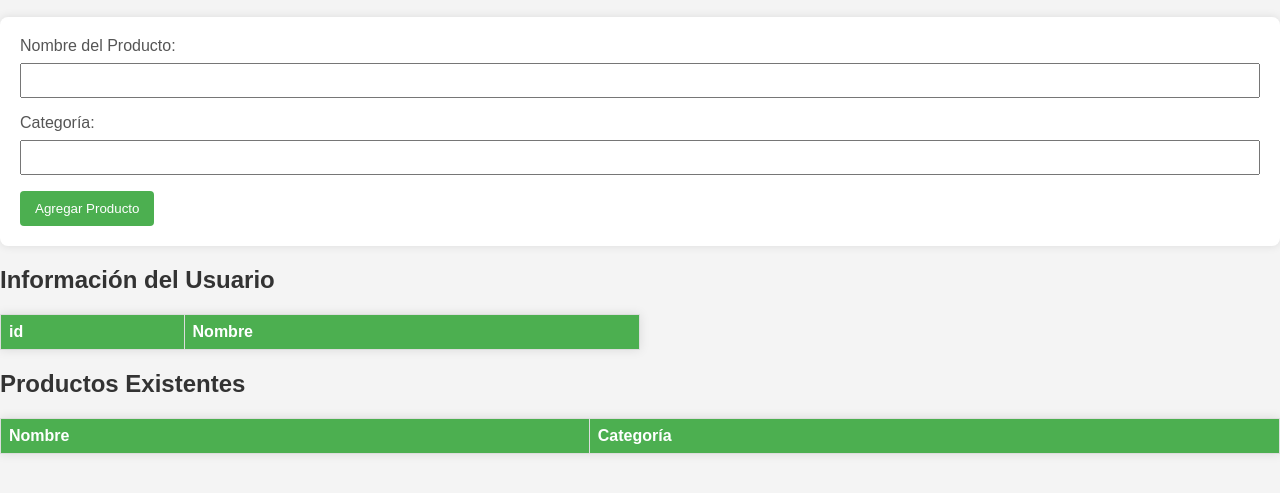
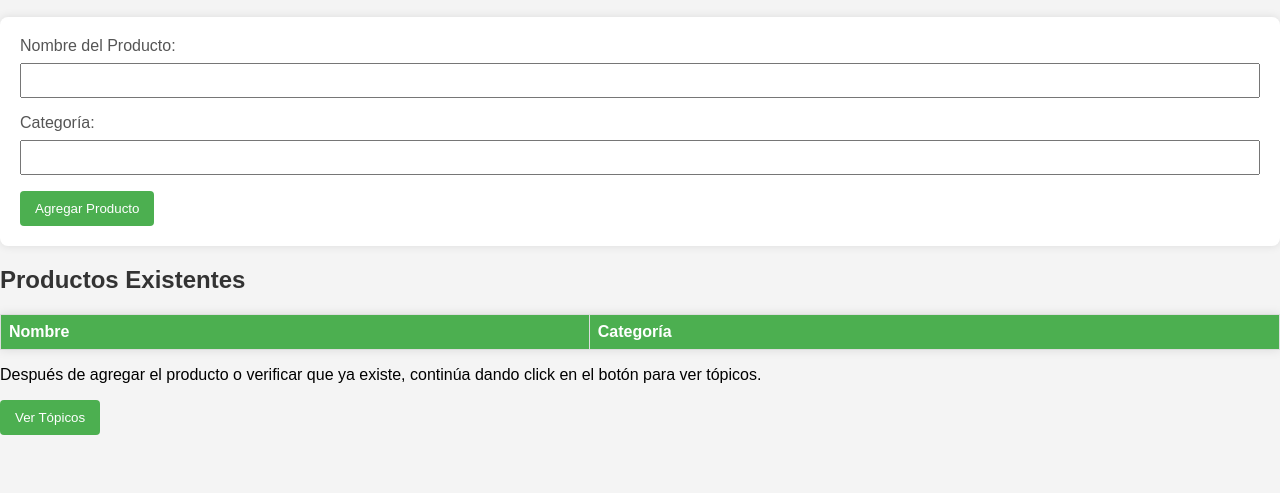
Before and after one commit to srestre84/tienda_tecno, a plain HTML site: page products.html in a window 1280 px wide. Shown: the part 51-544 px from the top of the page. Drawn offline with Linux system fonts and the light colour scheme; no server answers.

Commit message:
Update products.html

```diff
--- a/products.html
+++ b/products.html
@@ -32,10 +32,17 @@
             padding: 8px;
             text-align: left;
         }
+
+        /* Estilos para el contenedor principal */
+        #contenedor-principal {
+            margin-top: 20px;
+        }
     </style>
 </head>
 
 <body>
+
+    <div id="contenedor-principal">
 
         <!-- Contenedor para agregar un nuevo producto -->
         <div>
@@ -51,20 +58,6 @@
             </form>
         </div>
 
-    <!-- Contenedor para mostrar información del usuario -->
-    <div>
-        <h2>Información del Usuario</h2>
-        <table id="tabla-info-usuario">
-            <thead>
-                <tr>
-                    <th>id</th>
-                    <th>Nombre</th>
-                </tr>
-            </thead>
-            <tbody id="info-usuario-container"></tbody>
-        </table>
-    </div>
-
         <!-- Contenedor para mostrar productos existentes en una tabla -->
         <div>
             <h2>Productos Existentes</h2>
@@ -77,6 +70,14 @@
                 </thead>
                 <tbody id="productos-container"></tbody>
             </table>
+        </div>
+
+        <!-- Mensaje y botón para ver tópicos -->
+        <div>
+            <p>Después de agregar el producto o verificar que ya existe, continúa dando click en el botón para ver tópicos.</p>
+            <button id="ver-topicos" onclick="verTopicos()">Ver Tópicos</button>
+        </div>
+
     </div>
 
     <script>
@@ -111,8 +112,6 @@
             }
         }
 
-
-
         async function agregarProducto(event) {
             event.preventDefault();
 
@@ -129,13 +128,15 @@
             }
         }
 
+        function verTopicos() {
+            alert("Después de agregar el producto o verificar que ya existe, puedes continuar viendo tópicos.");
+            // Aquí puedes redirigir a la página de tópicos o realizar otras acciones según tus necesidades.
+        }
+
         document.getElementById('formulario-producto').addEventListener('submit', agregarProducto);
-
-
 
         // Mostrar productos y categorías al cargar la página
         mostrarProductosYCategorias();
-
 
     </script>
 
```
Lines whose indentation alone changed are shown as unchanged.
